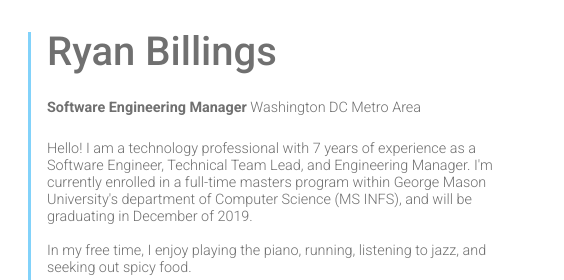
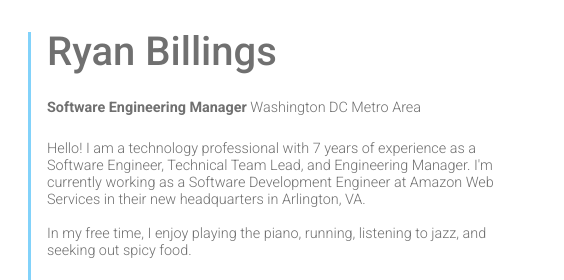
Before and after one commit to ryanbillings/ryanbillings.github.com, a plain HTML site: page index.html in a window 1280 px wide. Shown: the top 280 px of the page, 628-1192 px from the left. Drawn offline with Linux system fonts and the light colour scheme.

Commit message:
Updating for 2020

```diff
--- a/css/style.css
+++ b/css/style.css
@@ -2,6 +2,7 @@ body {
   display: flex;
   flex-direction: row wrap;
   width: 100%;
+  height: 100%;
   font-family: 'Roboto', sans-serif;
   font-weight: 300;
   margin: 0;
--- a/index.html
+++ b/index.html
@@ -26,7 +26,7 @@
                 <span class="contact-Title-location">Washington DC Metro Area</span>
             </div>
             <p class="contact-Description">
-                Hello! I am a technology professional with 7 years of experience as a Software Engineer, Technical Team Lead, and Engineering Manager. I'm currently enrolled in a full-time masters program within George Mason University's department of Computer Science (MS INFS), and will be graduating in December of 2019.
+                Hello! I am a technology professional with 7 years of experience as a Software Engineer, Technical Team Lead, and Engineering Manager. I'm currently working as a Software Development Engineer at Amazon Web Services in their new headquarters in Arlington, VA.
                 <br /><br />
                 In my free time, I enjoy playing the piano, running, listening to jazz, and seeking out spicy food.
             </p>
```
Also changed, not shown: 1 other file.
